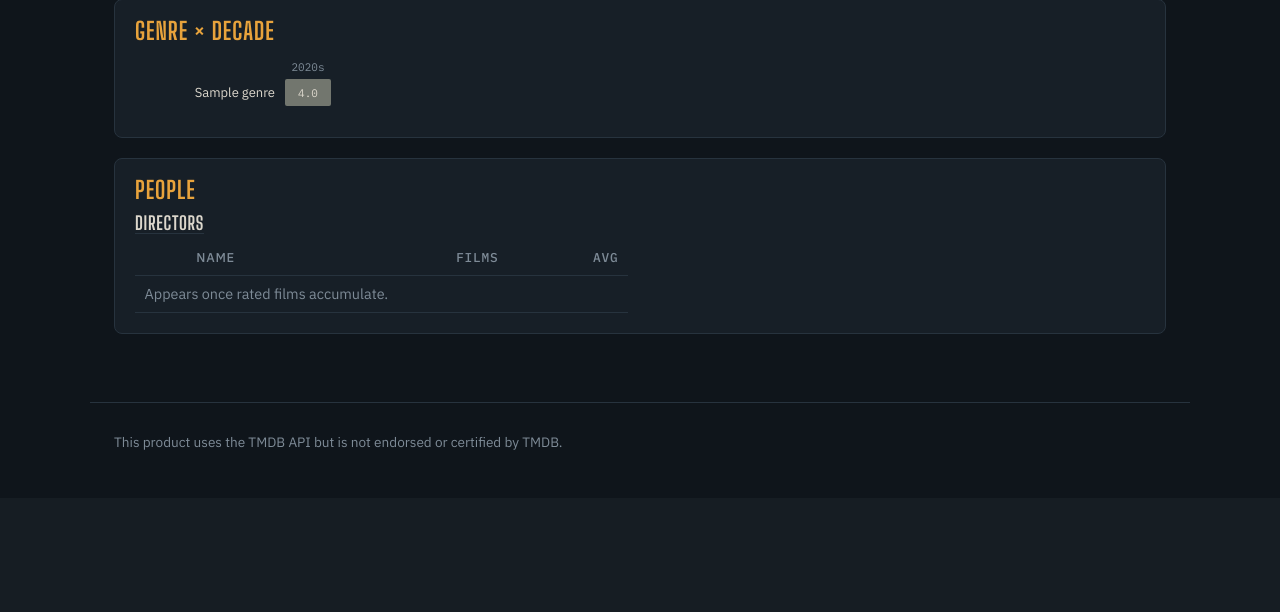
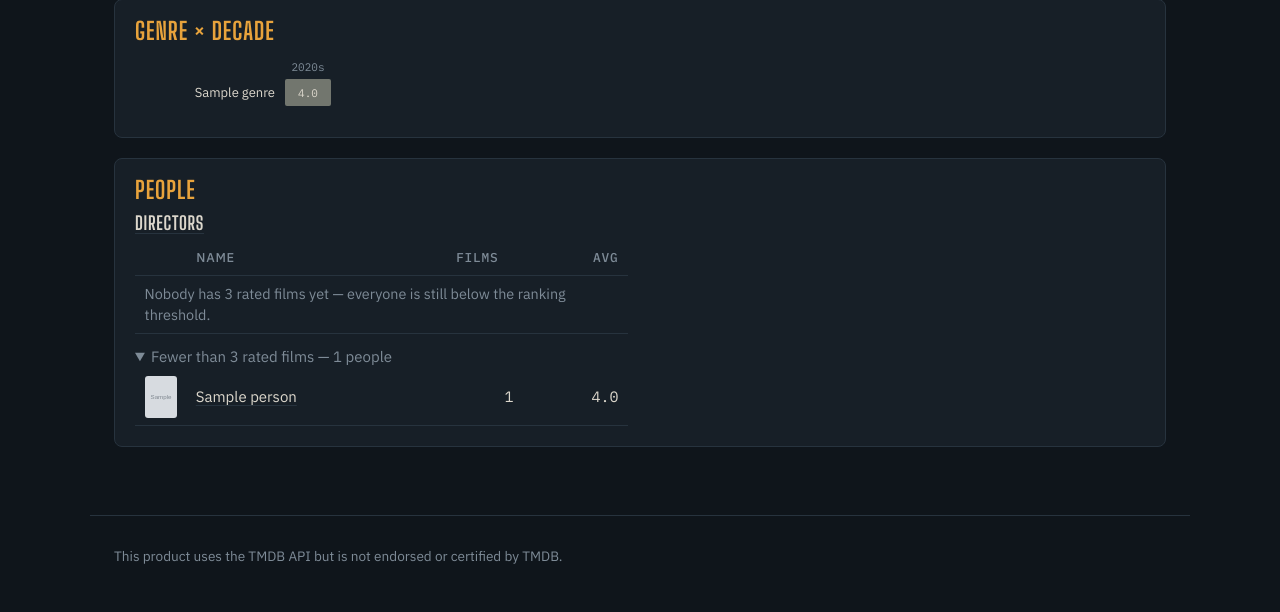
Before and after one commit to crishman/graphfi, a Django app: page / in a window 1280 px wide; the page is wider, and only the part inside the window is pictured. Shown: the part 1217-1829 px from the top of that part. Before the commit the page ends 1667 px from the top of that part, so only its background shows below. Run offline with Django 5.2, Linux system fonts and the light colour scheme; tables that the repository leaves empty hold one stand-in row (values such as "Sample post"); grey boxes marked "Sample" are stand-in pictures.

Commit message:
Show below-threshold people on profile; honest empty-state messages

```diff
--- a/films/stats.py
+++ b/films/stats.py
@@ -173,7 +173,8 @@ def people_for_role(role, min_films=None):
             "avg": person.avg_rating,
         }
         (ranked if person.film_count >= min_films else rest).append(entry)
-    return {"role": role, "label": ROLE_LABELS[role], "ranked": ranked, "rest": rest}
+    return {"role": role, "label": ROLE_LABELS[role], "ranked": ranked,
+            "rest": rest, "min_films": min_films}
 
 
 def person_roles(person):
--- a/films/templates/films/profile.html
+++ b/films/templates/films/profile.html
@@ -65,10 +65,36 @@
               <td class="num-col num">{{ p.avg|floatformat:1 }}</td>
             </tr>
           {% empty %}
-            <tr><td colspan="4" class="hint">Appears once rated films accumulate.</td></tr>
+            <tr><td colspan="4" class="hint">
+              {% if table.rest %}
+                Nobody has {{ table.min_films }} rated films yet — everyone is still below the ranking threshold.
+              {% else %}
+                Appears once rated films accumulate.
+              {% endif %}
+            </td></tr>
           {% endfor %}
           </tbody>
         </table>
+        {% if table.rest %}
+        <details{% if not table.ranked %} open{% endif %}>
+          <summary>Fewer than {{ table.min_films }} rated films — {{ table.rest|length }} people</summary>
+          <table class="people-table">
+            <tbody>
+            {% for p in table.rest|slice:":10" %}
+              <tr>
+                <td class="cell-photo">{% if p.photo_url %}<img src="{{ p.photo_url }}" alt="" loading="lazy">{% else %}<span class="no-photo"></span>{% endif %}</td>
+                <td><a href="/person/{{ p.pk }}/">{{ p.name }}</a></td>
+                <td class="num-col num">{{ p.count }}</td>
+                <td class="num-col num">{{ p.avg|floatformat:1 }}</td>
+              </tr>
+            {% endfor %}
+            {% if table.rest|length > 10 %}
+              <tr><td colspan="4" class="hint"><a href="/people/?role={{ table.role }}">all {{ table.rest|length }} →</a></td></tr>
+            {% endif %}
+            </tbody>
+          </table>
+        </details>
+        {% endif %}
       </div>
       {% endif %}
     {% endfor %}
```
Also changed, not shown: films/templates/films/people.html (+9 -3 lines), tests/unit/test_views.py (+12 -0 lines).
